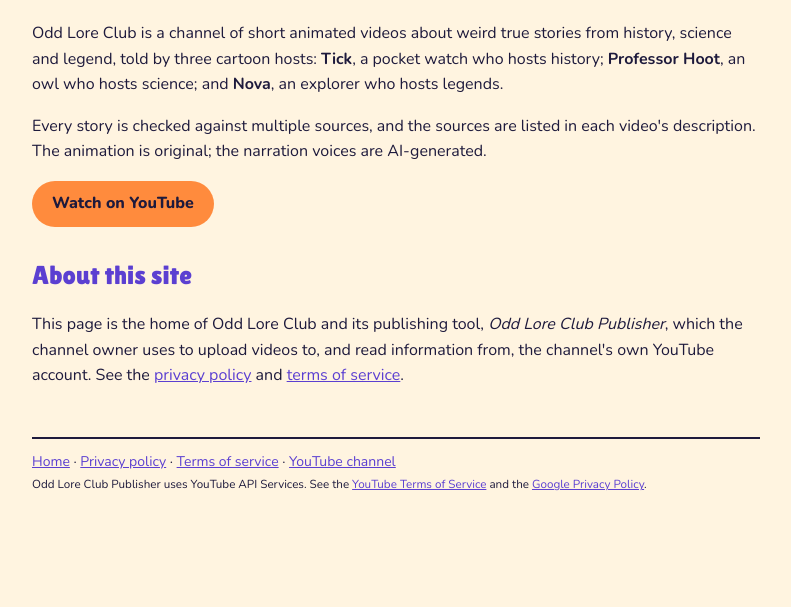
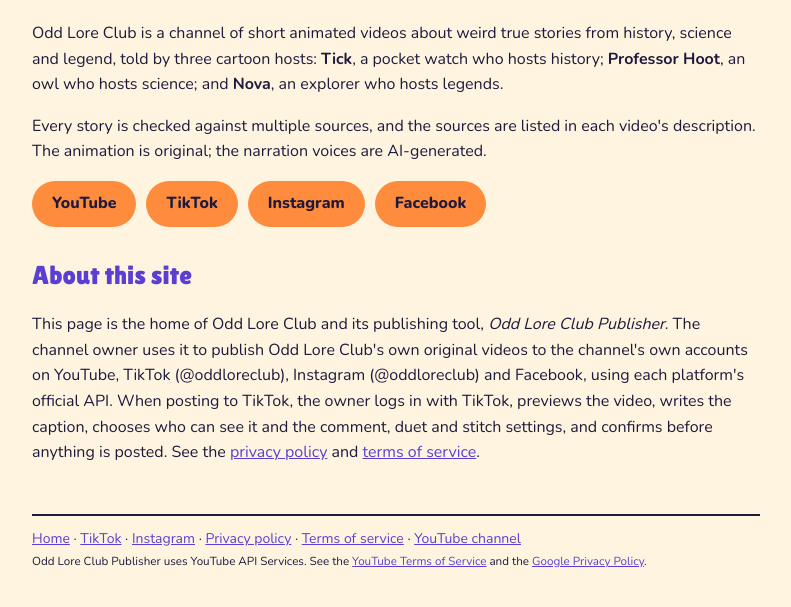
Before and after one commit to sandeepnair85/odd-lore-club, a plain HTML site: page index.html in a window 1280 px wide. Shown: the part 141-748 px from the top of the page, without its empty margins (244-1035 px from the left). Drawn offline with nearby package versions, Linux system fonts and the light colour scheme.

Commit message:
Home page: all four platforms + how the TikTok posting flow works
Co-Authored-By: Claude Opus 5.5 <noreply@anthropic.com>

```diff
--- a/index.html
+++ b/index.html
@@ -2,7 +2,7 @@
 <body><div class="wrap"><header><img src="favicon.png" alt="" width="72" height="72"><div><h1 class="mast"><a href="index.html">Odd Lore Club</a></h1><div class="tag">Weird true stories from history, science &amp; legend. <b>Every story has a twist.</b></div></div></header>
 <p>Odd Lore Club is a channel of short animated videos about weird true stories from history, science and legend, told by three cartoon hosts: <strong>Tick</strong>, a pocket watch who hosts history; <strong>Professor Hoot</strong>, an owl who hosts science; and <strong>Nova</strong>, an explorer who hosts legends.</p>
 <p>Every story is checked against multiple sources, and the sources are listed in each video's description. The animation is original; the narration voices are AI-generated.</p>
-<p><a class="btn" href="https://www.youtube.com/@oddloreclub">Watch on YouTube</a></p>
+<p class="links"><a class="btn" href="https://www.youtube.com/@oddloreclub">YouTube</a> <a class="btn" href="https://www.tiktok.com/@oddloreclub">TikTok</a> <a class="btn" href="https://www.instagram.com/oddloreclub/">Instagram</a> <a class="btn" href="https://www.facebook.com/profile.php?id=61596608338645">Facebook</a></p>
 <h2>About this site</h2>
-<p>This page is the home of Odd Lore Club and its publishing tool, <em>Odd Lore Club Publisher</em>, which the channel owner uses to upload videos to, and read information from, the channel's own YouTube account. See the <a href="privacy.html">privacy policy</a> and <a href="terms.html">terms of service</a>.</p>
-<footer><a href="index.html">Home</a> · <a href="privacy.html">Privacy policy</a> · <a href="terms.html">Terms of service</a> · <a href="https://www.youtube.com/@oddloreclub">YouTube channel</a><br><small>Odd Lore Club Publisher uses YouTube API Services. See the <a href="https://www.youtube.com/t/terms">YouTube Terms of Service</a> and the <a href="https://policies.google.com/privacy">Google Privacy Policy</a>.</small></footer></div></body></html>
+<p>This page is the home of Odd Lore Club and its publishing tool, <em>Odd Lore Club Publisher</em>. The channel owner uses it to publish Odd Lore Club's own original videos to the channel's own accounts on YouTube, TikTok (@oddloreclub), Instagram (@oddloreclub) and Facebook, using each platform's official API. When posting to TikTok, the owner logs in with TikTok, previews the video, writes the caption, chooses who can see it and the comment, duet and stitch settings, and confirms before anything is posted. See the <a href="privacy.html">privacy policy</a> and <a href="terms.html">terms of service</a>.</p>
+<footer><a href="index.html">Home</a> · <a href="https://www.tiktok.com/@oddloreclub">TikTok</a> · <a href="https://www.instagram.com/oddloreclub/">Instagram</a> · <a href="privacy.html">Privacy policy</a> · <a href="terms.html">Terms of service</a> · <a href="https://www.youtube.com/@oddloreclub">YouTube channel</a><br><small>Odd Lore Club Publisher uses YouTube API Services. See the <a href="https://www.youtube.com/t/terms">YouTube Terms of Service</a> and the <a href="https://policies.google.com/privacy">Google Privacy Policy</a>.</small></footer></div></body></html>
--- a/style.css
+++ b/style.css
@@ -11,3 +11,4 @@ h2{font-family:'Lilita One',sans-serif;font-weight:400;font-size:26px;color:var(
 a{color:var(--violet)}
 .btn{display:inline-block;background:var(--tang);color:var(--ink);padding:10px 20px;border-radius:999px;text-decoration:none;font-weight:800}
 footer{margin-top:48px;border-top:2px solid var(--ink);padding-top:12px;font-size:14px}
+.links{display:flex;flex-wrap:wrap;gap:10px}
```
